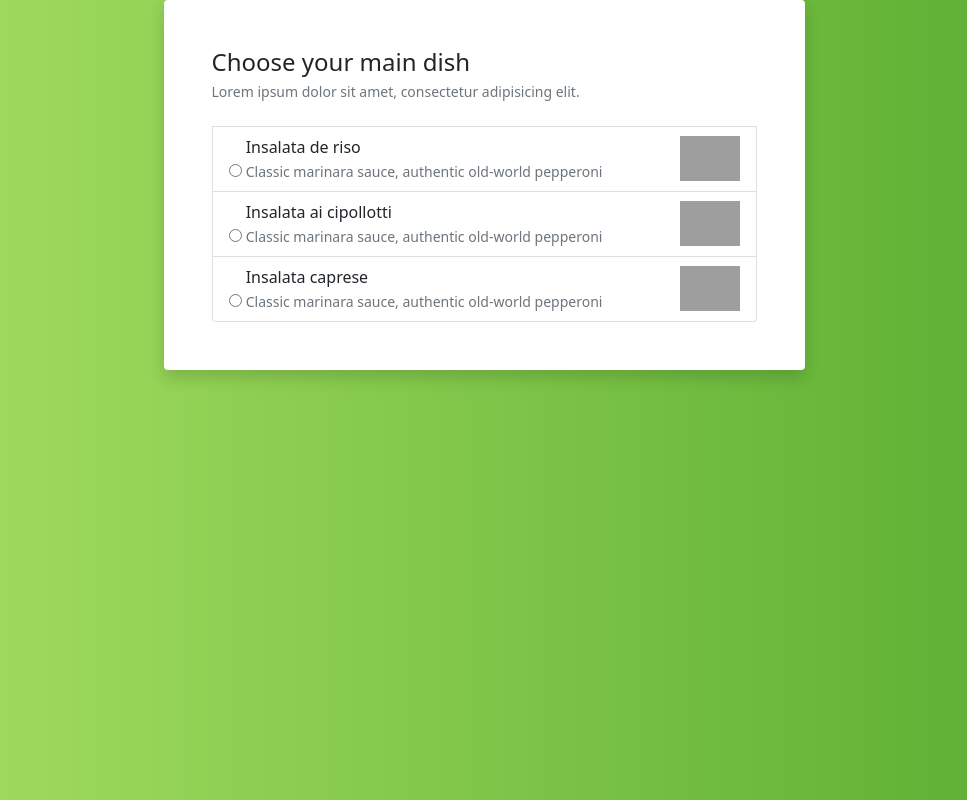
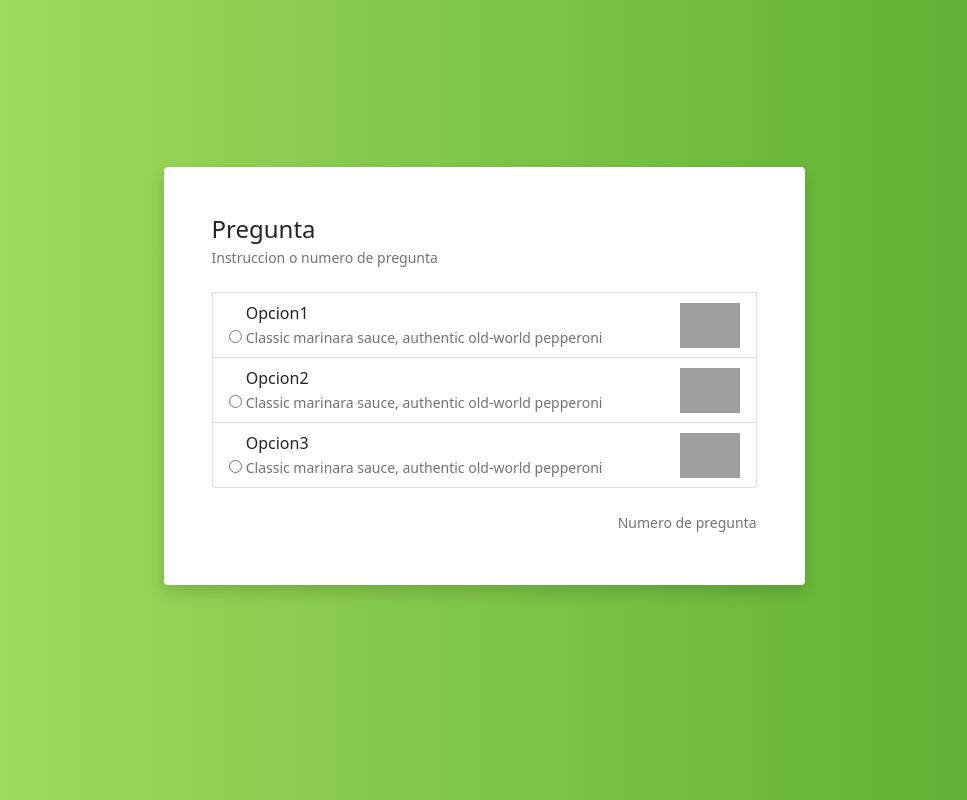
Before and after one commit to JCLov/Proyecto-Charles-Yeferson, a PHP site: page /pruebaFormulario.php in a window 1280 px wide. Shown: the whole page, without its empty margins (156-1123 px from the left). Run offline with PHP 8.4, Linux system fonts and the light colour scheme; grey boxes are pictures that could not be loaded.

Commit message:
Caracteristicas: Maquetacion de la vista de preguntas

```diff
--- a/css/style_form.css
+++ b/css/style_form.css
@@ -5,3 +5,10 @@
 body {
     background: linear-gradient(to left, #56ab2f, #a8e063);
 }
+
+main{
+    display: flex;
+    justify-content: center;
+    align-items: center;
+    min-height: 100vh;
+}
--- a/pruebaFormulario.php
+++ b/pruebaFormulario.php
@@ -19,14 +19,14 @@
                     <div class="col-lg-7 mx-auto">
                         <div class="card shadow border-0 mb-5">
                             <div class="card-body p-5">
-                                <h2 class="h4 mb-1">Choose your main dish</h2>
-                                <p class="small text-muted font-italic mb-4">Lorem ipsum dolor sit amet, consectetur adipisicing elit.</p>
+                                <h2 class="h4 mb-1">Pregunta</h2>
+                                <p class="small text-muted font-italic mb-4">Instruccion o numero de pregunta</p>
                                 <ul class="list-group">
                                     <li class="list-group-item rounded-0 d-flex align-items-center justify-content-between">
                                         <div class="custom-control custom-radio">
                                         <input class="custom-control-input" id="customRadio1" type="radio" name="customRadio">
                                         <label class="custom-control-label" for="customRadio1">
-                                            <p class="mb-0">Insalata de riso</p><span class="small font-italic text-muted">Classic marinara sauce, authentic old-world pepperoni</span>
+                                            <p class="mb-0">Opcion1</p><span class="small font-italic text-muted">Classic marinara sauce, authentic old-world pepperoni</span>
                                         </label>
                                         </div>
                                         <label for="customRadio1"><img src="https://i.postimg.cc/Hsq4Ygss/1-ezgo0i.png" alt="" width="60"></label>
@@ -35,7 +35,7 @@
                                         <div class="custom-control custom-radio">
                                         <input class="custom-control-input" id="customRadio2" type="radio" name="customRadio">
                                         <label class="custom-control-label" for="customRadio2">
-                                            <p class="mb-0">Insalata ai cipollotti</p><span class="small font-italic text-muted">Classic marinara sauce, authentic old-world pepperoni</span>
+                                            <p class="mb-0">Opcion2</p><span class="small font-italic text-muted">Classic marinara sauce, authentic old-world pepperoni</span>
                                         </label>
                                         </div>
                                         <label for="customRadio2"><img src="https://i.postimg.cc/zf5ChFgs/2-rqo4zs.gif" alt="" width="60"></label>
@@ -44,12 +44,13 @@
                                         <div class="custom-control custom-radio">
                                         <input class="custom-control-input" id="customRadio3" type="radio" name="customRadio">
                                         <label class="custom-control-label" for="customRadio3">
-                                            <p class="mb-0">Insalata caprese</p><span class="small font-italic text-muted">Classic marinara sauce, authentic old-world pepperoni</span>
+                                            <p class="mb-0">Opcion3</p><span class="small font-italic text-muted">Classic marinara sauce, authentic old-world pepperoni</span>
                                         </label>
                                         </div>
                                         <label for="customRadio3"><img src="https://i.postimg.cc/Jnzj67KK/4-t444fl.png" alt="" width="60"></label>
                                     </li>
                                 </ul>
+                                <p class="small text-muted font-italic mb-1 mt-4" align=right>Numero de pregunta</p>
                             </div>
                         </div>
                     </div>
```
